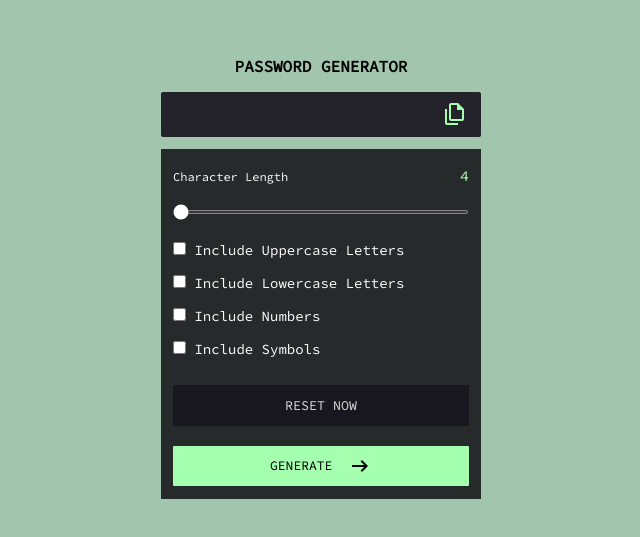
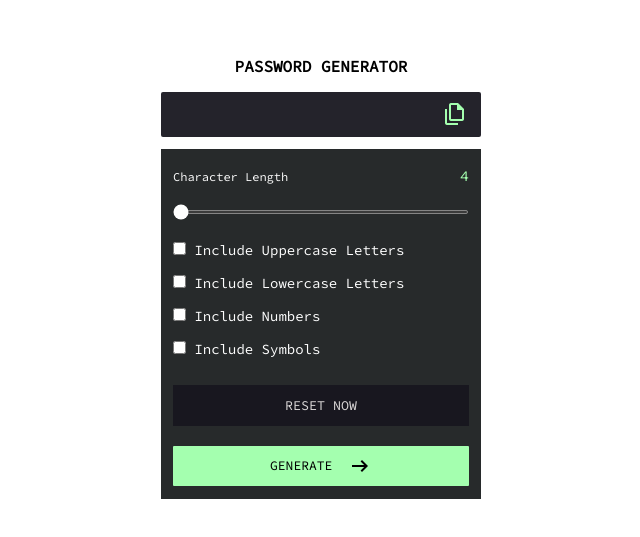
Before and after one commit to Naincyk01/Password-Generator, a plain HTML site: page index.html in a window 1280 px wide. Shown: the part 131-668 px from the top of the page, without its empty margins (319-959 px from the left). Drawn offline with nearby package versions, Linux system fonts and the light colour scheme.

Commit message:
Changed Background

```diff
--- a/PASSWORD.css
+++ b/PASSWORD.css
@@ -10,7 +10,7 @@
 body{
     display: flex;
     justify-content: center;
-    background: #a1c6ad;
+    /* background: #a1c6ad;  */
 }
 .container{
     flex-flow: column;
```
